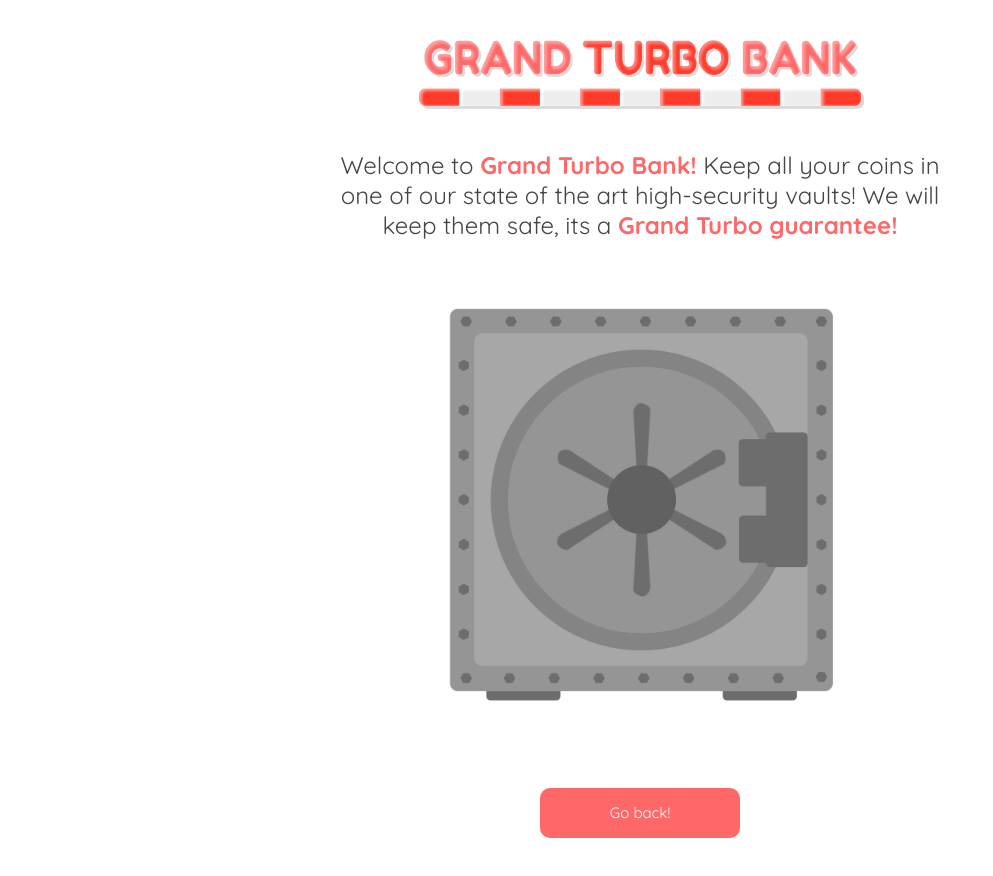
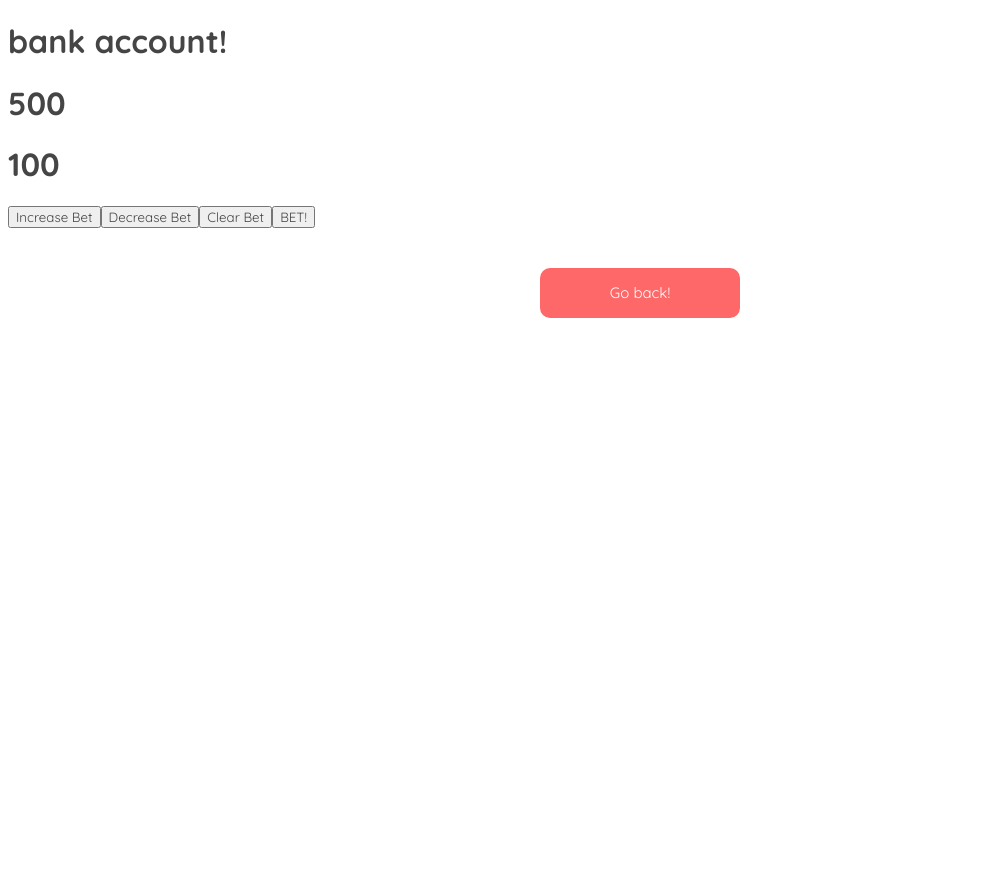
Before and after one commit to joel1842/mini-turbo-racers, a React (Create React App) app: page /bank in a window 1280 px wide. Shown: the top 876 px of the page, without its empty margins (0-993 px from the left). After the commit the page ends 800 px from the top, so only its background shows below. Built offline with nearby package versions, Linux system fonts and the light colour scheme.

Commit message:
September 15, 2021
added a betting component

```diff
--- a/src/Bank.js
+++ b/src/Bank.js
@@ -1,6 +1,7 @@
 import "./bank.css";
 import bankTitle from "./grand turbo bank.png";
 import bankVault from "./bank vault.png";
+import Bet from "./Bet";
 import {
     Link
   } from "react-router-dom";
@@ -8,12 +9,12 @@ import {
 const Bank = () => {
     return(
         <div>
-            <div className="bankheader">
+            {/* <div className="bankheader">
                 <img src={bankTitle} alt="Grand Turbo Bank" id="bankTitle"/>
                 <p>Welcome to <b>Grand Turbo Bank!</b> Keep all your coins in one of our state of the art high-security vaults! We will keep them safe, its a <b>Grand Turbo guarantee!</b></p>
                 <img src={bankVault} alt="Grand Turbo Bank" id="vault"/>
-            </div>
-
+            </div> */}
+            <Bet />
             <div className="homebtn">
                 <Link to="/">
                     <button>
--- /dev/null
+++ b/src/Bet.js
@@ -0,0 +1,74 @@
+import React, { Component } from "react";
+
+class Bet extends Component {
+    constructor() {
+        super();
+        this.state = {
+            betPrice: 100,
+            place: 1,
+            bank: 500,
+        }
+        this.handlePrice = this.handlePrice.bind(this)
+        this.decreasePrice = this.decreasePrice.bind(this)
+        this.clearPrice = this.clearPrice.bind(this)
+        this.betMultiplier = this.betMultiplier.bind(this)
+    }
+
+    handlePrice(){
+        this.setState({
+            betPrice: this.state.betPrice + 10
+        })
+    }
+
+    decreasePrice(){
+        this.setState({
+            betPrice: this.state.betPrice - 10
+        })
+    }
+
+    clearPrice(){
+        this.setState({
+            betPrice: 100
+        })
+    }
+
+    betMultiplier(){
+        if (this.state.place === 1) {
+            this.setState({
+                bank: this.state.bank + this.state.betPrice * 2
+            })
+
+        } else if (this.state.place === 2) {
+            this.setState({
+                bank: this.state.bank + this.state.betPrice * 1.25
+            })
+
+        } else if (this.state.place === 3) {
+            this.setState({
+                bank: this.state.bank - this.state.betPrice * 0.5
+            })
+
+        }
+    }
+
+    render() {
+        return (
+            <div>
+                <div>
+                    <h1>bank account!</h1>
+                    <h1>{this.state.bank}</h1>
+                </div>
+
+                <h1>{this.state.betPrice}</h1>
+                <div>
+                    <button onClick={this.handlePrice}>Increase Bet</button>
+                    <button onClick={this.decreasePrice}>Decrease Bet</button>
+                    <button onClick={this.clearPrice}>Clear Bet</button>
+                    <button onClick={this.betMultiplier}>BET!</button>
+                </div>
+            </div>
+        );
+    }
+}
+
+export default Bet;
```
